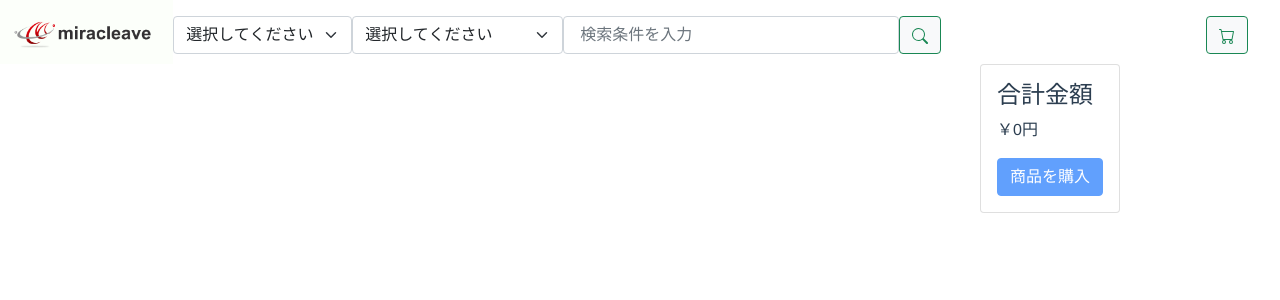
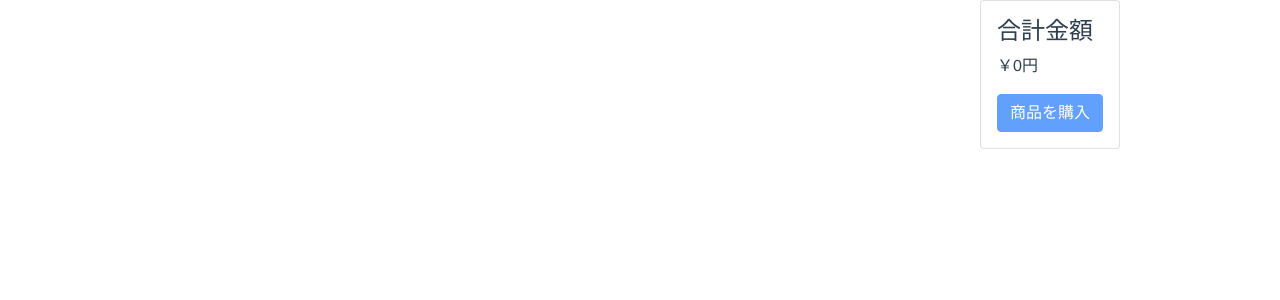
Before and after one commit to miracleave-ltd/mirameetVol31-Vue.js, a Vue app in the folder client/ecsite/: page /cart in a window 1280 px wide. Shown: the top 300 px of the page. Built offline with nearby package versions, Linux system fonts and the light colour scheme; what vue-sweetalert2 would draw is missing.

Commit message:
ハンズオン用に資材修正

```diff
--- a/client/ecsite/src/App.vue
+++ b/client/ecsite/src/App.vue
@@ -1,19 +1,13 @@
 <template>
   <div id="app">
-    <Header />
     <router-view class="appView"/>
   </div>
 </template>
 
 <script>
-// Header.vueをインポート
-import Header from './components/Header'
-// components にHeader追加する
 export default {
   name: 'App',
   components: {
-    // HelloWorld,
-    Header
   }
 }
 </script>
--- a/client/ecsite/src/components/Header.vue
+++ b/client/ecsite/src/components/Header.vue
@@ -12,12 +12,12 @@
     <div class="header-searchbar-area">
       <div class="form-group  d-flex">
         <select class="form-select selecteBox1" aria-label="Default select example" v-model="lergeCategoryCode">
-          <option value="" selected>選択してください</option>
+          <option value="" selected>大分類</option>
           <option v-for="(item,index) in lergeCategoryList" :key="index" :value="item.code">{{item.text}}</option>
         </select>
         <!-- 選択肢ボックス2 computedにする -->
         <select class="form-select selecteBox2" aria-label="Default select example" v-model="mediumCategoryCode">
-          <option value="" selected>選択してください</option>
+          <option value="" selected>中分類</option>
           <!-- ハンズオン -->
           <option v-for="(item,index) in filterdMediumCategory" :key="index" :value="item.code">{{item.text}}</option>
         </select>
@@ -63,12 +63,7 @@ export default {
   computed: {
     // 算出プロパティ(処理結果がキャッシュされ、入力値が変更されたときのみ再計算)
     filterdMediumCategory: function () {
-      if (this.lergeCategoryCode === '') {
-        return this.mediumCategoryList
-      }
-      return this.mediumCategoryList.filter((row) => {
-        return row.parentCode === this.lergeCategoryCode
-      })
+      return this.mediumCategoryList
     }
   },
   mounted: function () {
--- a/client/ecsite/src/views/itemSearch.vue
+++ b/client/ecsite/src/views/itemSearch.vue
@@ -17,7 +17,7 @@
             >
               <!-- 商品画像 -->
               <a href="#" @click="detailMove(item.code)">
-                <img :src="item.image" width="80%" height="80%" />
+                <img :src="item.product_image" width="80%" height="80%" />
                 <!-- 商品名 -->
                 <p style="font-size: 2rem">{{ item.name }}</p>
                 <!-- 商品値段 -->
@@ -52,11 +52,19 @@ export default {
   },
   created: function () {
     // 初期表示時処理
+    console.log('created')
   },
   mounted: function () {
     // DOMのマウント終了後の処理
-    console.log('初期表示')
-    this.search()
+    console.log('mounted')
+  },
+  updated () {
+    // DOMが再レンダリングされる際に走る
+    console.log('updated!')
+  },
+  destroyed () {
+    // インスタンスが破壊される際に走る
+    console.log('destroyed!')
   },
   methods: {
     // メソッド(毎回呼び出す度に処理を実行)
@@ -98,15 +106,7 @@ export default {
         const response = await this.axios.get('search/', { params: { ...param } })
 
         // レスポンスを画面に反映する
-        const data = response.data
-        this.itemList = data.map((row) => {
-          return {
-            code: row.code,
-            image: row.product_image,
-            name: row.name,
-            price: row.price
-          }
-        })
+        this.itemList = response.data
       } catch (error) {
         console.log('error', error)
       }
```
